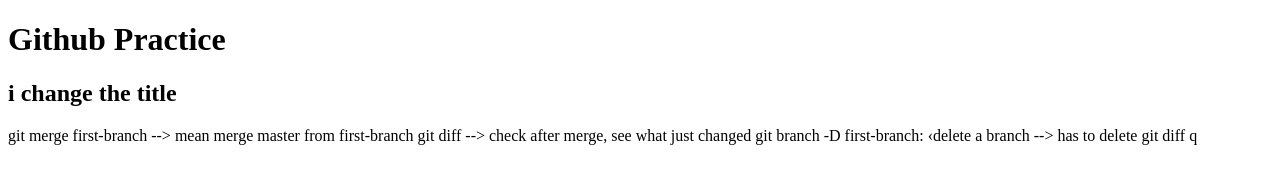
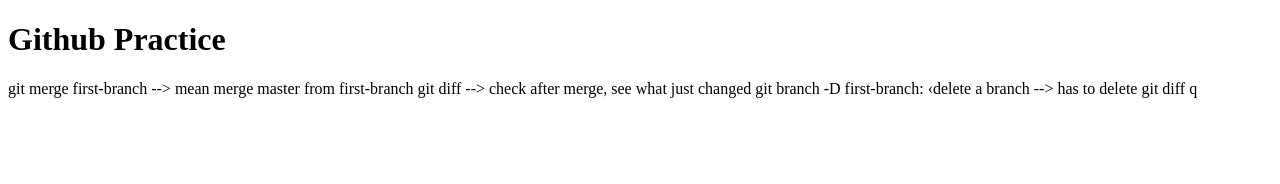
Before and after one commit to DangmylinhART/test-Github, a plain HTML site: page Term2/gitpractice/index.html in a window 1280 px wide. Drawn offline with Linux system fonts and the light colour scheme.

Commit message:
delete new h2

```diff
--- a/Term2/gitpractice/index.html
+++ b/Term2/gitpractice/index.html
@@ -9,7 +9,7 @@
 
 <body>
     <h1>Github Practice</h1>
-    <h2> i change the title</h2>
+
     <p>
         git merge first-branch --> mean merge master from first-branch
         git diff --> check after merge, see what just changed
```
